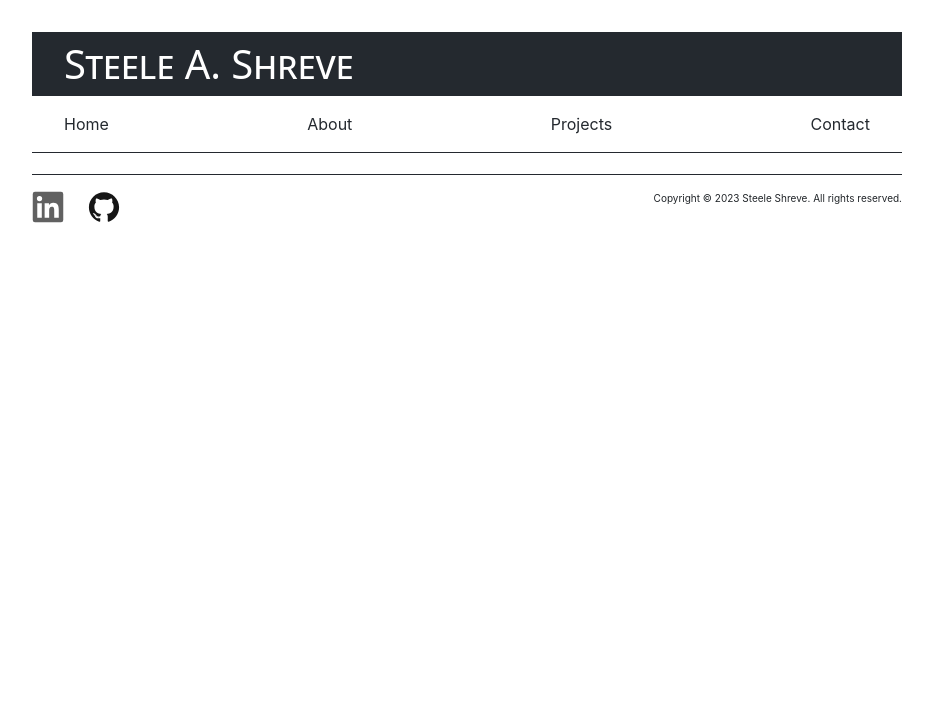
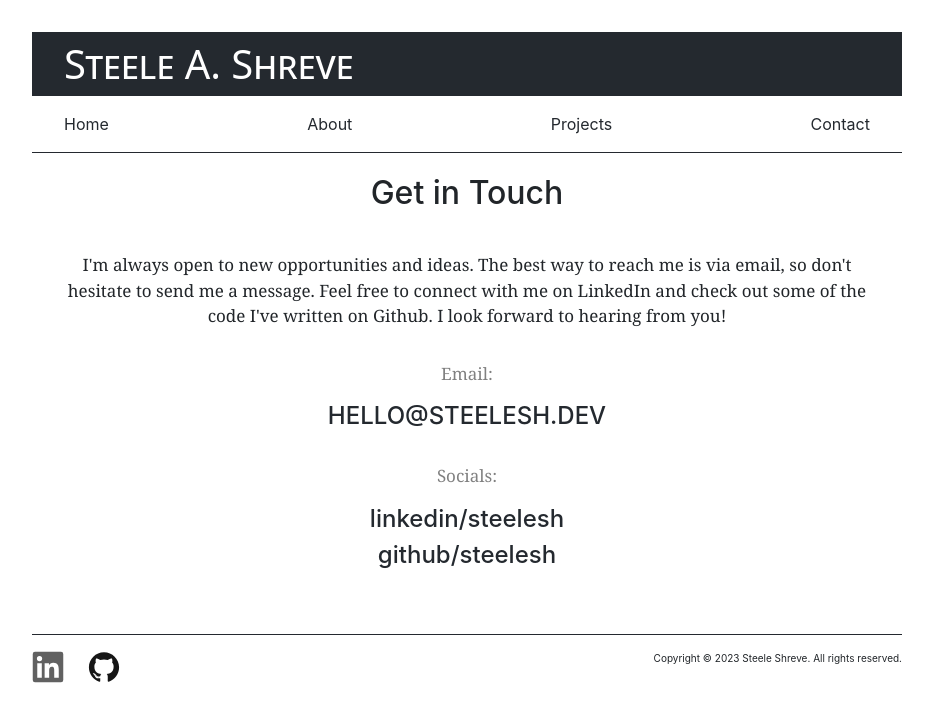
Before and after one commit to steelesh/personal-portfolio-v2, a website: page contact.html in a window 1280 px wide. Shown: the whole page, without its empty margins (173-1106 px from the left). Drawn offline with nearby package versions, Linux system fonts and the light colour scheme.

Commit message:
Finish contact page

```diff
--- a/contact.html
+++ b/contact.html
@@ -82,7 +82,45 @@
         <hr />
       </header>
     </div>
-    <main></main>
+    <main>
+      <h2 style="text-align: center">Get in Touch</h2>
+      <p style="text-align: center; padding-top: 2rem">
+        I'm always open to new opportunities and ideas. The best way to reach me
+        is via email, so don't hesitate to send me a message. Feel free to
+        connect with me on LinkedIn and check out some of the code I've written
+        on Github. I look forward to hearing from you!
+      </p>
+      <div class="emails" style="margin: 2rem auto 2rem auto">
+        <p style="text-align: center; color: grey">Email:</p>
+        <a
+          href="mailto:hello@steelesh.dev"
+          target="_blank"
+          style="color: #24292f"
+          ><h1 style="font-size: 1.5rem; text-align: center">
+            HELLO@STEELESH.DEV
+          </h1></a
+        >
+      </div>
+      <div class="emails" style="margin: 0 auto 4rem auto">
+        <p style="text-align: center; color: grey">Socials:</p>
+        <a
+          href="https://www.linkedin.com/in/steelesh/"
+          target="_blank"
+          style="color: #24292f"
+          ><h1 style="font-size: 1.5rem; text-align: center">
+            linkedin/steelesh
+          </h1></a
+        >
+        <a
+          href="https://www.github.com/steelesh/"
+          target="_blank"
+          style="color: #24292f"
+          ><h1 style="font-size: 1.5rem; text-align: center">
+            github/steelesh
+          </h1></a
+        >
+      </div>
+    </main>
     <footer>
       <hr />
       <div class="footer-container">
```
